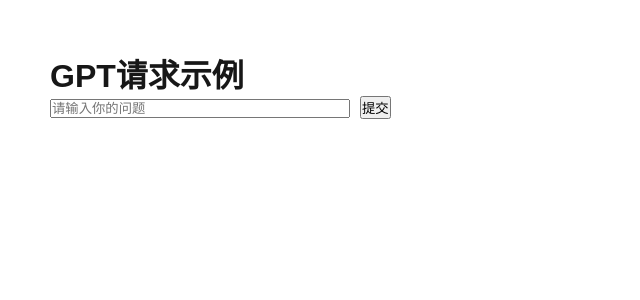
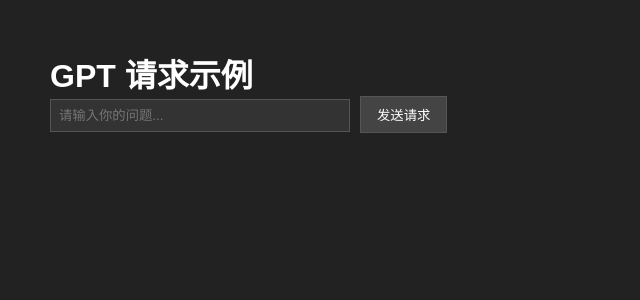
Before and after one commit to Common-Player/easy-test, a Next.js app: page / in a window 1280 px wide. Shown: the top 300 px of the page, without its empty margins (0-640 px from the left). Built offline with nearby package versions, Linux system fonts and the light colour scheme.

Commit message:
优化样式

```diff
--- a/src/pages/api/chat.js
+++ b/src/pages/api/chat.js
@@ -1,10 +1,9 @@
-// pages/api/chat.js
 import { Configuration, OpenAIApi } from 'openai';
 
 export default async function handler(req, res) {
-  const { prompt } = req.body; // 前端传来的用户输入
-  if (!prompt) {
-    return res.status(400).json({ error: 'No prompt provided' });
+  const { prompt } = req.body;
+  if (!prompt || prompt.trim().length === 0) {
+    return res.status(400).json({ error: 'No prompt provided or prompt is empty' });
   }
 
   const configuration = new Configuration({
@@ -17,9 +16,15 @@
       model: "gpt-3.5-turbo",
       messages: [{ role: "user", content: prompt }]
     });
-    res.status(200).json({ response: completion.data.choices[0].message.content });
+
+    const answer = completion.data.choices?.[0]?.message?.content?.trim() || '';
+    if (!answer) {
+      return res.status(200).json({ response: '抱歉，没有获得任何可用的回应。' });
+    }
+
+    res.status(200).json({ response: answer });
   } catch (error) {
-    console.error(error);
-    res.status(500).json({ error: 'Server error' });
+    console.error('OpenAI API Error:', error);
+    res.status(500).json({ error: '与服务端通信时发生错误，请稍后重试。' });
   }
 }
--- a/src/pages/index.js
+++ b/src/pages/index.js
@@ -3,9 +3,21 @@
 export default function Home() {
   const [prompt, setPrompt] = useState('');
   const [response, setResponse] = useState('');
+  const [loading, setLoading] = useState(false);
+  const [errorMsg, setErrorMsg] = useState('');
 
   const handleSubmit = async (e) => {
     e.preventDefault();
+    setErrorMsg('');
+    setResponse('');
+
+    if (!prompt.trim()) {
+      setErrorMsg('请输入您的问题');
+      return;
+    }
+
+    setLoading(true);
+    try {
       const res = await fetch('/api/chat', {
         method: 'POST',
         headers: {
@@ -14,28 +26,39 @@
         body: JSON.stringify({ prompt })
       });
       const data = await res.json();
-    if(data.response) {
+      if (res.ok && data.response) {
         setResponse(data.response);
       } else {
-      setResponse('出错了，请重试');
+        setErrorMsg(data.error || '请求失败，请重试');
+      }
+    } catch (error) {
+      console.error(error);
+      setErrorMsg('请求时发生未知错误，请稍后重试。');
+    } finally {
+      setLoading(false);
     }
   }
 
   return (
-    <div style={{ padding: '50px' }}>
-      <h1>GPT请求示例</h1>
-      <form onSubmit={handleSubmit}>
+    <div style={{ padding: '50px', background: '#222', color: '#fff', minHeight: '100vh' }}>
+      <h1>GPT 请求示例</h1>
+      <form onSubmit={handleSubmit} style={{ marginBottom: '20px' }}>
         <input
           type="text"
           value={prompt}
           onChange={(e) => setPrompt(e.target.value)}
-          placeholder="请输入你的问题"
-          style={{ width: '300px', marginRight: '10px' }}
+          placeholder="请输入你的问题..."
+          style={{ width: '300px', marginRight: '10px', padding: '8px', border: '1px solid #555', background: '#333', color: '#fff' }}
         />
-        <button type="submit">提交</button>
+        <button type="submit" style={{ padding: '8px 16px', background: '#444', border: '1px solid #555', color: '#fff', cursor: 'pointer' }}>
+          发送请求
+        </button>
       </form>
+
+      {loading && <div style={{ marginBottom: '20px' }}>请求中，请稍候...</div>}
+      {errorMsg && <div style={{ marginBottom: '20px', color: 'red' }}>{errorMsg}</div>}
       {response && (
-        <div style={{ marginTop: '20px' }}>
+        <div style={{ width: '80%', maxWidth: '600px', background: '#333', border: '1px solid #444', padding: '20px', whiteSpace: 'pre-wrap', wordWrap: 'break-word' }}>
           <h2>回答：</h2>
           <p>{response}</p>
         </div>
```
Also changed, not shown: 1 other file (tests, documents, lock files or other folders). Lines whose indentation alone changed are shown as unchanged.
